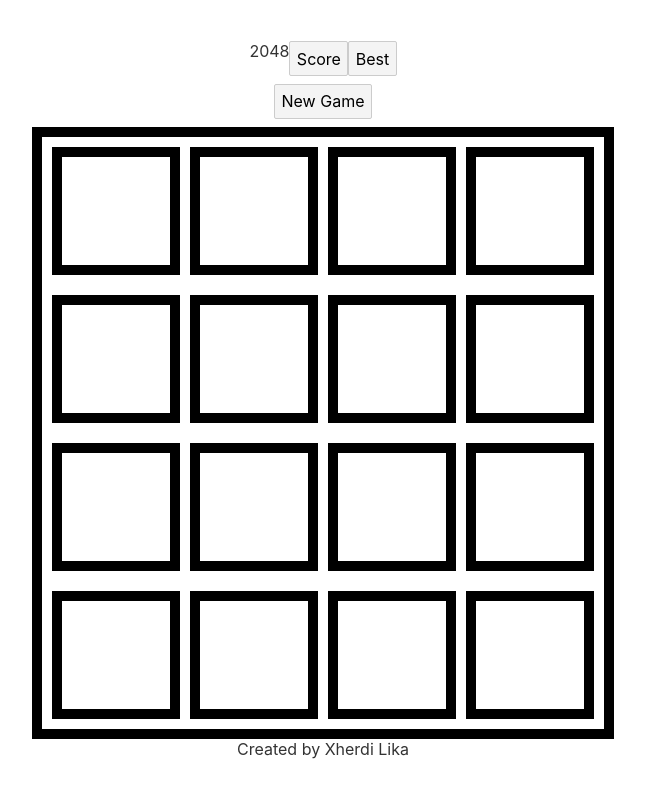
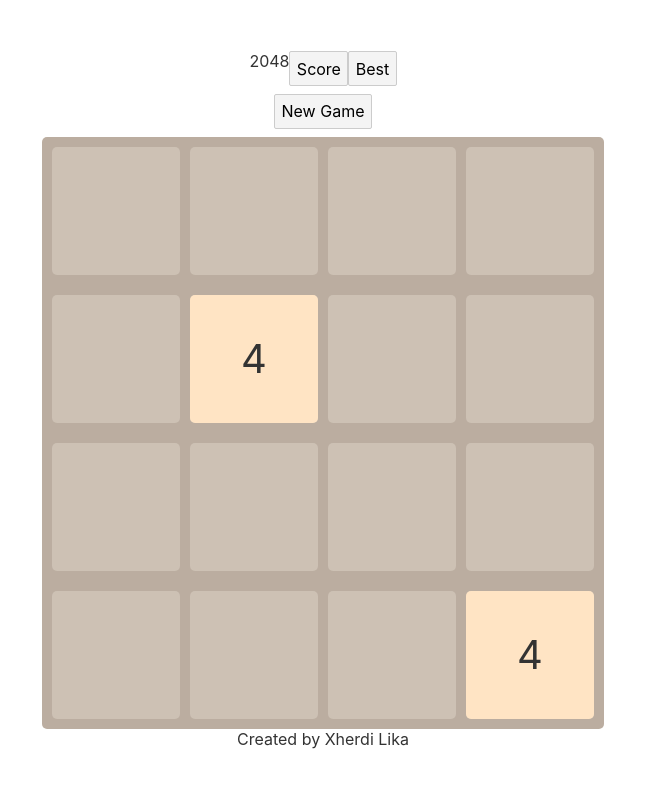
Before and after one commit to dscherdi/2048, a Svelte app: page / in a window 1280 px wide. Shown: the whole page, without its empty margins (317-962 px from the left). Built offline with nearby package versions, Linux system fonts and the light colour scheme.

Commit message:
added some animations

```diff
--- a/src/Grid.svelte
+++ b/src/Grid.svelte
@@ -2,8 +2,13 @@
   import Tile from "./Tile.svelte";
   import { onMount } from "svelte";
   import { getRandomInt } from "./Utils.svelte";
+  import { slide } from "svelte/transition";
+  import { flip } from "svelte/animate";
+  import { quintOut } from "svelte/easing";
+	import { crossfade } from 'svelte/transition';
   let score;
   let tiles = [];
+  let tilesSerialized = [];
   let freePositions = [];
   const keyCodes = {
     37: "left",
@@ -14,29 +19,36 @@
   let uid = 0;
 
   onMount(() => {
-    initTiles();
+    newGame();
   });
 
   const initTiles = () => {
-    freePositions = [];
     tiles = [[], [], [], []].map((el, i) => {
       return [{}, {}, {}, {}].map((e, j) => {
-        freePositions.push({ col: i, row: j });
         return {
-          id: uid++,
-          v: undefined,
-          cp: { row: j, col: i }
+          id: uid++
         };
       });
     });
   };
 
-  const clearTiles = () => {
+  const serialize = () => {
+    let s = [];
+    tiles.forEach((row, i) => {
+      row.forEach((el, j) => {
+        s.push(el);
+      });
+    });
+    tilesSerialized = s;
+  };
+
+  const getFreePositions = () => {
     freePositions = [];
-    tiles.forEach((r, i) => {
-      r.forEach((c, j) => {
-        c.v = undefined;
-        freePositions.push({ col: j, row: i });
+    tiles.forEach((row, i) => {
+      row.forEach((el, j) => {
+        if (el && !el.v) {
+          freePositions.push({ col: j, row: j });
+        }
       });
     });
   };
@@ -51,8 +63,7 @@
       if (newPos) {
         tiles[newPos.row][newPos.col] = {
           id: uid++,
-          v: getRandomInt(1, 2) * 2,
-          cp: { row: newPos.col, col: newPos.row }
+          v: getRandomInt(1, 2) * 2
         };
         return true;
       }
@@ -137,10 +148,28 @@
       tiles[i] = row;
     }
   };
+const [send, receive] = crossfade({
+		duration: d => Math.sqrt(d * 200),
 
-  const handleKeyDown = e => {
+		fallback(node, params) {
+			const style = getComputedStyle(node);
+			const transform = style.transform === 'none' ? '' : style.transform;
+
+			return {
+				duration: 600,
+				easing: quintOut,
+				css: t => `
+					transform: ${transform} scale(${t});
+					opacity: ${t}
+				`
+			};
+		}
+	});
+
+  const handleKeypress = e => {
     if (keyCodes[e.keyCode]) {
-      let down = false, right =false;
+      let down = false,
+        right = false;
       switch (keyCodes[e.keyCode]) {
         case "right":
           right = true;
@@ -155,14 +184,19 @@
         default:
           break;
       }
+      getFreePositions();
+      putNewTile();
+      serialize();
     }
   };
 
   export const newGame = () => {
     score = 0;
-    clearTiles();
+    initTiles();
+    getFreePositions();
     putNewTile();
     putNewTile();
+    serialize();
   };
 </script>
 
@@ -171,35 +205,62 @@
     display: flex;
     justify-content: center;
   }
+  #grid {
 
-  #grid {
-    border: 10px black solid;
+    background-color: #bbada0;
+
+    border-radius: 5px;
   }
-  .tileRow {
+  .row {
     display: grid;
     grid-template-columns: 128px 128px 128px 128px;
-    grid-template-rows: 128px;
+    grid-template-rows: 128px ;
     grid-column-gap: 10px;
     grid-row-gap: 10px;
     justify-content: center;
     align-items: center;
     padding: 10px;
   }
+  .tileUnderlay {
+    display: flex;
+    justify-content: center;
+    align-items: center;
+    background-color: rgba(238, 228, 218, 0.35);
+    width: 100%;
+    height: 100%;
+    box-sizing: border-box;
+
+    border-radius: 5px;
+  }
+
+  .tile {
+    font-size: 40px;
+    display: flex;
+    justify-content: center;
+    align-items: center;
+    width: 100%;
+    height: 100%;
+    background-color: bisque;
+
+    border-radius: 5px;
+  }
 </style>
 
-<svelte:window on:keyup={handleKeyDown} />
+<svelte:window on:keyup={handleKeypress} />
 <div id="gridContainer">
   <div id="grid">
-    {#each tiles as tileRow}
-      <div class:tileRow>
-        {#each tileRow as t, id (t.id)}
-          {#if t && t.v}
-            <Tile value={t.v} />
-          {:else}
-            <Tile />
-          {/if}
-        {/each}
+    {#each tiles as row}
+      <div class="row">
+    {#each row as tile, id (tile.id)}
+      <div class="tileUnderlay" in:receive="{{key: tile.id}}" out:send="{{key: tile.id}}" animate:flip={{duration:500}}>
+        {#if !tile.v}
+          <div >{''}</div>
+        {:else}
+          <div class="tile">{tile.v}</div>
+        {/if}
       </div>
+      {/each}
+</div>
     {/each}
   </div>
 </div>
--- a/src/Tile.svelte
+++ /dev/null
@@ -1,25 +0,0 @@
-<script context="module">
-
-</script>
-<script>
-    export let value = '';
-</script>
-
-<style>
-label {
-    font-size: 40px;
-
-}
-div {
-    display: flex;
-    justify-content: center;
-    align-items: center;
-    border : 10px black solid;
-    width: 100%;
-    height:100%;
-    box-sizing: border-box;
-}
-
-</style>
-
-<div ><label>{#if value === 0}{''}{:else}{value}{/if}</label></div>
```
